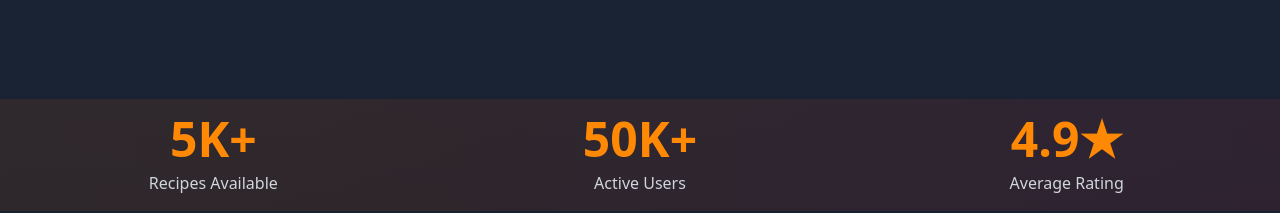
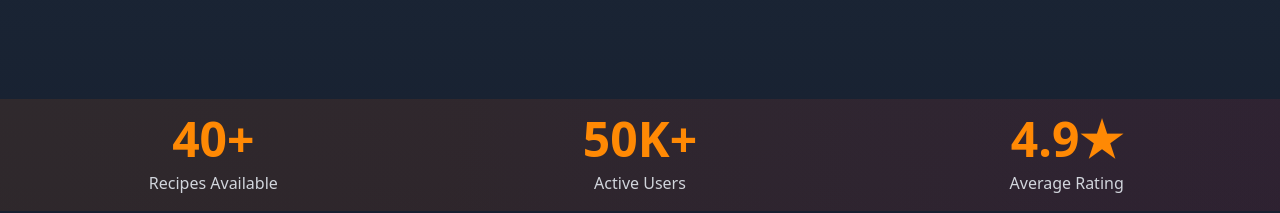
Before and after one commit to Chu29/food-recipe-app, a React (Vite) app: page / in a window 1280 px wide. Shown: the part 1589-1802 px from the top of the page. Built offline with nearby package versions, Linux system fonts and the light colour scheme; no server answers.

Commit message:
feat: refactor Stats component

```diff
--- a/src/components/Stats.jsx
+++ b/src/components/Stats.jsx
@@ -6,7 +6,7 @@ const Stats = () => {
       <div className="max-w-7xl mx-auto px-4">
         <div className="grid md:grid-cols-3 gap-8 text-center">
           <div>
-            <div className="text-5xl font-bold text-orange-400 mb-2">5K+</div>
+            <div className="text-5xl font-bold text-orange-400 mb-2">40+</div>
             <div className="text-gray-300">Recipes Available</div>
           </div>
           <div>
```
